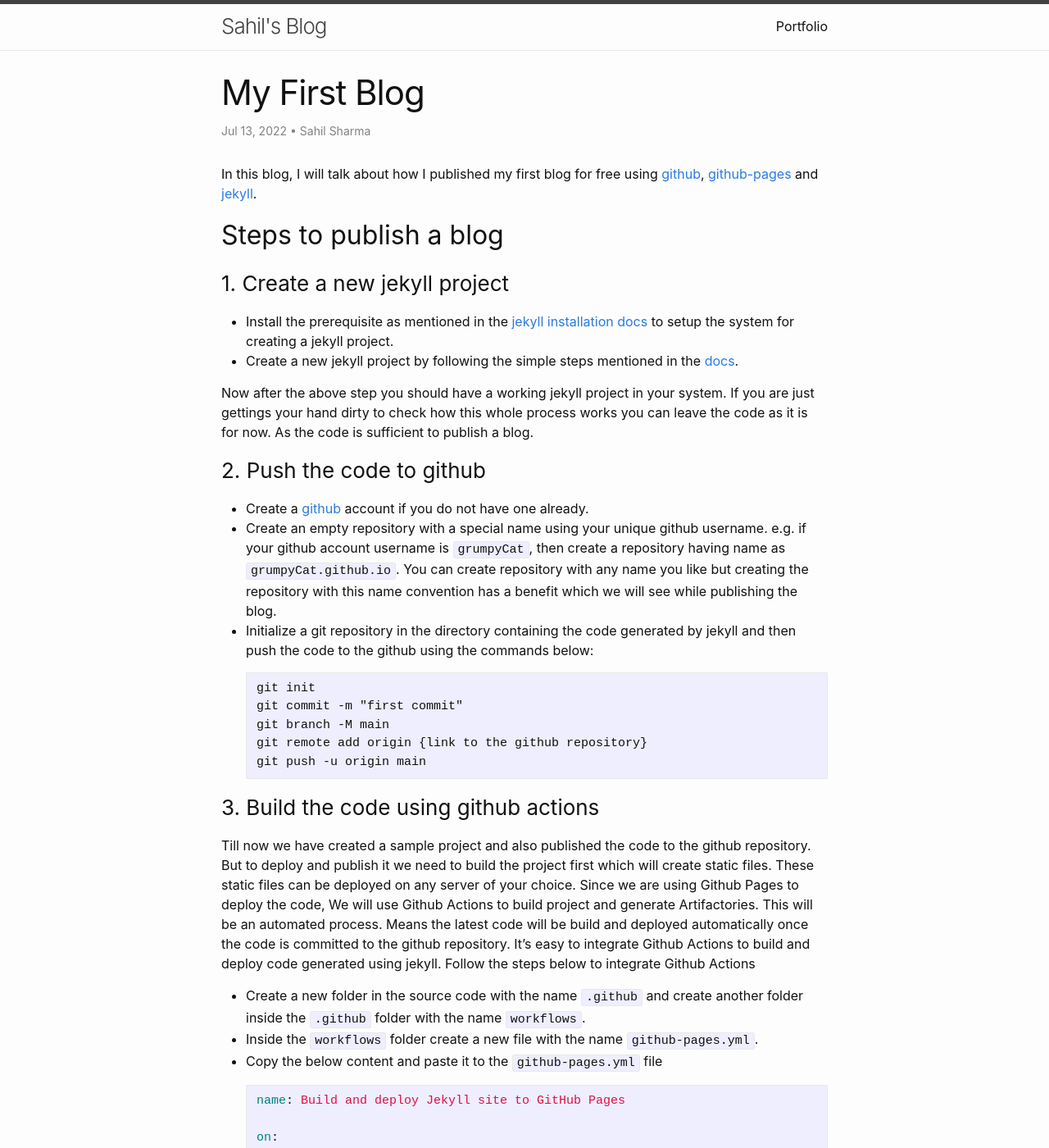
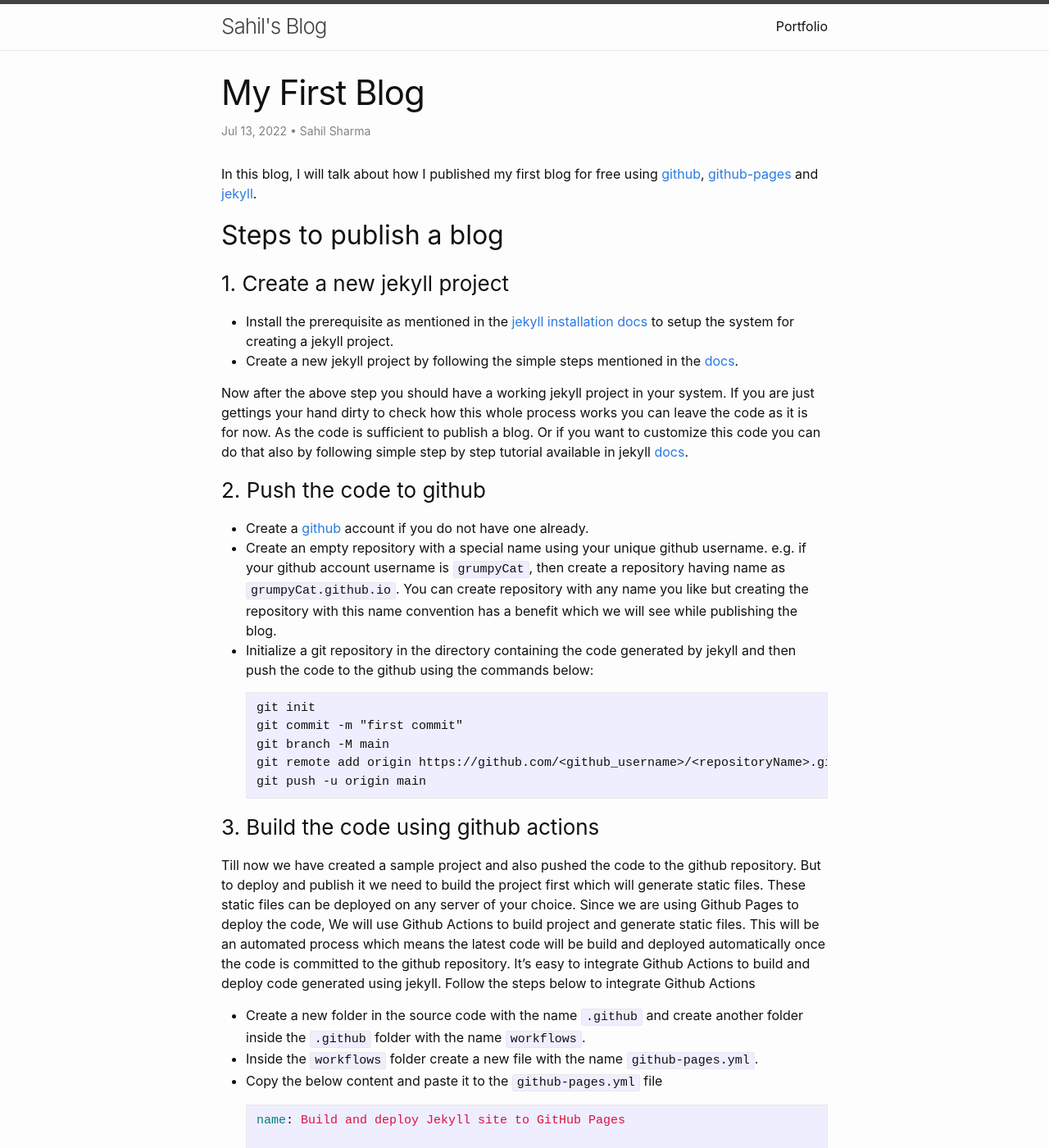
Before and after one commit to sharma-sahil/personal-blog, a Jekyll site: the page built from _posts/2022-07-13-my-first-blog.markdown, in a window 1280 px wide and 1400 px high. Shown: the whole window at 82% size. Built offline with Jekyll 4.4.1, drawn with Linux system fonts in a browser that asks for light colours; a script that is not in the unit is left out; comment, search, counter and statistics services are not loaded; some of the changed text lies outside the part shown.

Commit message:
update first blog content

````diff
--- a/_posts/2022-07-13-my-first-blog.markdown
+++ b/_posts/2022-07-13-my-first-blog.markdown
@@ -10,15 +10,13 @@ comments: true
 In this blog, I will talk about how I published my first blog for free using [github][github-home], [github-pages][github-pages] and [jekyll][jekyll-home].
 
 
-
-
 ## Steps to publish a blog
 
 ### 1. Create a new jekyll project
 *  Install the prerequisite as mentioned in the [jekyll installation docs][jekyll-ins-docs] to setup the system for creating a jekyll project.
 *  Create a new jekyll project by following the simple steps mentioned in the [docs][jekyll-qs].
 
-Now after the above step you should have a working jekyll project in your system. If you are just gettings your hand dirty to check how this whole process works you can leave the code as it is for now. As the code is sufficient to publish a blog.
+Now after the above step you should have a working jekyll project in your system. If you are just gettings your hand dirty to check how this whole process works you can leave the code as it is for now. As the code is sufficient to publish a blog. Or if you want to customize this code you can do that also by following simple step by step tutorial available in jekyll [docs][jekyll-tutorail].
 
 ### 2. Push the code to github
 * Create a [github][github-home] account if you do not have one already.
@@ -29,12 +27,12 @@ Now after the above step you should have a working jekyll project in your system
   git init
   git commit -m "first commit"
   git branch -M main
-  git remote add origin {link to the github repository}
+  git remote add origin https://github.com/<github_username>/<repositoryName>.git
   git push -u origin main
   ```
 
 ### 3. Build the code using github actions
-Till now we have created a sample project and also published the code to the github repository. But to deploy and publish it we need to build the project first which will create static files. These static files can be deployed on any server of your choice. Since we are using Github Pages to deploy the code, We will use Github Actions to build project and generate Artifactories. This will be an automated process. Means the latest code will be build and deployed automatically once the code is committed to the github repository. It's easy to integrate Github Actions to build and deploy code generated using jekyll. Follow the steps below to integrate Github Actions
+Till now we have created a sample project and also pushed the code to the github repository. But to deploy and publish it we need to build the project first which will generate static files. These static files can be deployed on any server of your choice. Since we are using Github Pages to deploy the code, We will use Github Actions to build project and generate static files. This will be an automated process which means the latest code will be build and deployed automatically once the code is committed to the github repository. It's easy to integrate Github Actions to build and deploy code generated using jekyll. Follow the steps below to integrate Github Actions
 
 * Create a new folder in the source code with the name `.github` and create another folder inside the `.github` folder with the name `workflows`.
 * Inside the `workflows` folder create a new file with the name `github-pages.yml`.
@@ -87,11 +85,11 @@ Now we have everything we need in order to publish our site and make it availabl
 * In the Github Pages option, there is an option to select `source`. In this  we need to select the branch which we will use to publish our site on the Github Pages.
 * Select the `gh-pages` branch name and click `Save`.
 
-You might wonder that we did not created a new branch named `gh-pages` but still a new branch with this name is available for selection. This happened because while configuring the Github Actions we provided the name of the branch which will be used to publish the site on the line number 28 in the `github-pages.yml` file. You can choose any branch name in the yml at this line but make sure that same branch name is configured in the Github Pages settings also.
+You might wonder that we did not create a new branch named `gh-pages` but still a new branch with this name is available for selection. This happened because while configuring the Github Actions we provided the name of the branch which will be used to publish the site on the line number 28 in the `github-pages.yml` file. You can choose any branch name in the yml at this line but make sure that same branch name is configured in the Github Pages settings also.
 
 After this step your site will be published on the internet and can be accessed using the link `https://grumpyCat.github.io`. Here `grumpyCat` is your unique github username. This link will also be visible in the Github Pages Settings if everything is configured correctly.
 
-Now coming to the part why we named our repository in a specific way. If a user have multiple github repositories, then all of them can be published using Github Pages. But the link to access those published sites would be different. e.g. if you had created a repository with name `my-first-blog`, then the site published on the internet with Github Pages from this repository will be available at the link `https://grumpyCat.github.io/my-first-blog`
+Now coming to the part why we named our repository in a specific way. If a user have multiple github repositories, then all of them can be published using Github Pages. But the link to access those published sites would be different. e.g. if you had created a repository with name `my-first-blog`, then the site published on the internet with Github Pages from this repository will be available at the link `https://grumpyCat.github.io/my-first-blog`. The name of the repository will appear in the URL. But if the repository is created with github username, then the public URL will be `https://<username>.github.io` only.
 
 To read more about this please refer to the official docs of Github Pages available at [Github Pages Docs][github-pages-docs]
 
````
Also changed, not shown: other parts of _posts/2022-07-13-my-first-blog.markdown (+2 -4 lines).
